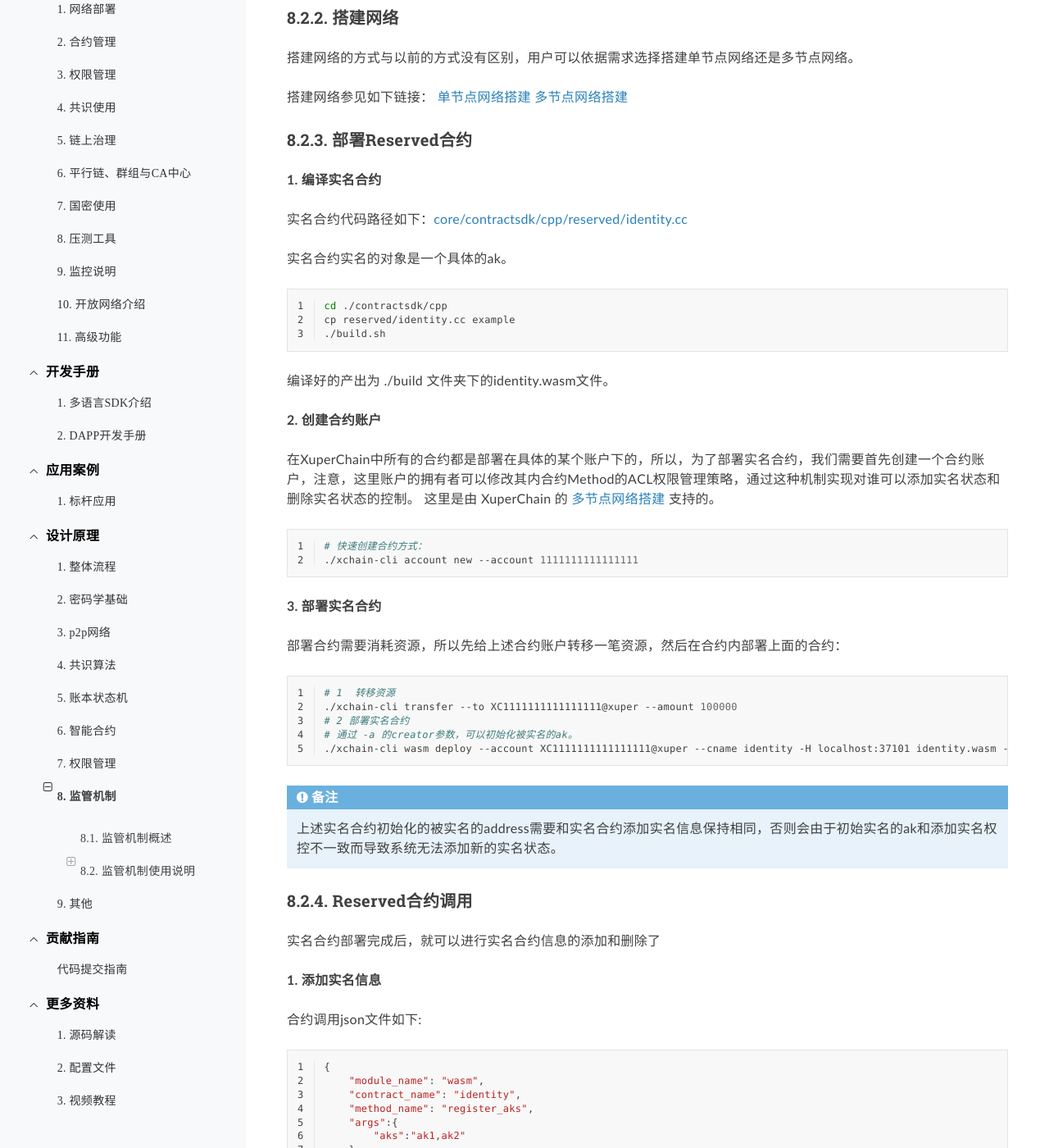
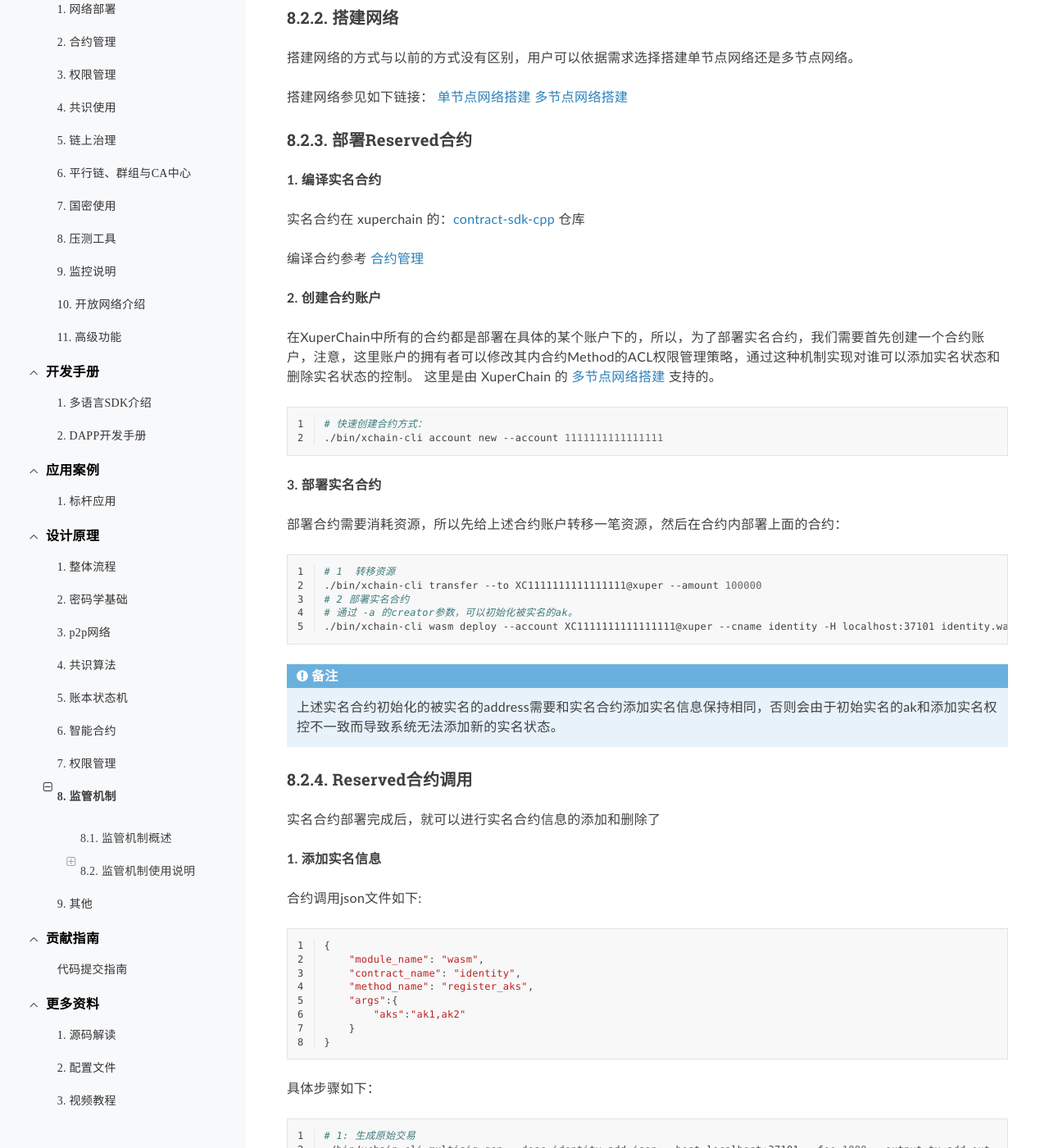
Before and after one commit to xuperchain/docs, a Sphinx documentation site: the page built from source/design_documents/regulatory.rst, in a window 1280 px wide and 1400 px high, scrolled down 957 px. Shown: the whole window at 82% size. Built offline with Sphinx 7.4.7 and the Read the Docs theme 2.0.0, drawn with Linux system fonts in a browser that asks for light colours; some of the changed text lies outside the part shown.

Commit message:
fix identity contract url

```diff
--- a/source/design_documents/regulatory.rst
+++ b/source/design_documents/regulatory.rst
@@ -54,29 +54,20 @@
 
 **1. 编译实名合约**
 
-实名合约代码路径如下：`core/contractsdk/cpp/reserved/identity.cc <https://github.com/xuperchain/xuperchain/blob/master/core/contractsdk/cpp/reserved/identity.cc>`_
+实名合约在 xuperchain 的：`contract-sdk-cpp <https://github.com/xuperchain/contract-sdk-cpp/blob/main/example/identity.cc>`_  仓库
 
-实名合约实名的对象是一个具体的ak。
-
-.. code-block:: bash
-    :linenos:
-
-    cd ./contractsdk/cpp
-    cp reserved/identity.cc example
-    ./build.sh
-
-编译好的产出为 ./build 文件夹下的identity.wasm文件。
+编译合约参考 `合约管理 <../advanced_usage/contract_management.html>`_
 
 **2. 创建合约账户**
 
 在XuperChain中所有的合约都是部署在具体的某个账户下的，所以，为了部署实名合约，我们需要首先创建一个合约账户，注意，这里账户的拥有者可以修改其内合约Method的ACL权限管理策略，通过这种机制实现对谁可以添加实名状态和删除实名状态的控制。
-这里是由 XuperChain 的 `多节点网络搭建 <../advanced_usage/multi-nodes.html>`_ 支持的。
+这里是由 XuperChain 的 `多节点网络搭建 <../advanced_usage/multi_nodes.html>`_ 支持的。
 
 .. code-block:: bash
     :linenos:
 
     # 快速创建合约方式：
-    ./xchain-cli account new --account 1111111111111111
+    ./bin/xchain-cli account new --account 1111111111111111
 
 **3. 部署实名合约**
 
@@ -86,10 +77,10 @@
     :linenos:
 
     # 1  转移资源
-    ./xchain-cli transfer --to XC1111111111111111@xuper --amount 100000
+    ./bin/xchain-cli transfer --to XC1111111111111111@xuper --amount 100000
     # 2 部署实名合约
     # 通过 -a 的creator参数，可以初始化被实名的ak。
-    ./xchain-cli wasm deploy --account XC1111111111111111@xuper --cname identity -H localhost:37101 identity.wasm -a '{"creator":"addr1"}'
+    ./bin/xchain-cli wasm deploy --account XC1111111111111111@xuper --cname identity -H localhost:37101 identity.wasm -a '{"creator":"addr1"}'
 
 .. note:: 上述实名合约初始化的被实名的address需要和实名合约添加实名信息保持相同，否则会由于初始实名的ak和添加实名权控不一致而导致系统无法添加新的实名状态。
 
@@ -120,11 +111,11 @@
     :linenos:
 
     # 1: 生成原始交易
-    ./xchain-cli multisig gen --desc identity_add.json --host localhost:37101 --fee 1000 --output tx_add.out
+    ./bin/xchain-cli multisig gen --desc identity_add.json --host localhost:37101 --fee 1000 --output tx_add.out
     # 2: 本地签名
-    ./xchain-cli multisig sign --output tx_add_my.sign --tx tx_add.out
+    ./bin/xchain-cli multisig sign --output tx_add_my.sign --tx tx_add.out
     # 3: 交易发送
-    ./xchain-cli multisig send tx_add_my.sign --host localhost:37101 --tx tx_add.out
+    ./bin/xchain-cli multisig send tx_add_my.sign --host localhost:37101 --tx tx_add.out
 
 **2. 删除实名信息**
 
@@ -148,11 +139,11 @@
     :linenos:
 
     # 1: 生成原始交易
-    ./xchain-cli multisig gen --desc identity_del.json --host localhost:37101 --fee 1000 --output tx_del.out
+    ./bin/xchain-cli multisig gen --desc identity_del.json --host localhost:37101 --fee 1000 --output tx_del.out
     # 2: 本地签名
-    ./xchain-cli multisig sign --output tx_del_my.sign --tx tx_del.out
+    ./bin/xchain-cli multisig sign --output tx_del_my.sign --tx tx_del.out
     # 3: 交易发送
-    ./xchain-cli multisig send tx_del_my.sign tx_del_compliance_sign.out --host localhost:37101 --tx tx_del.out
+    ./bin/xchain-cli multisig send tx_del_my.sign tx_del_compliance_sign.out --host localhost:37101 --tx tx_del.out
 
 **3. 实名信息验证**
 
```
